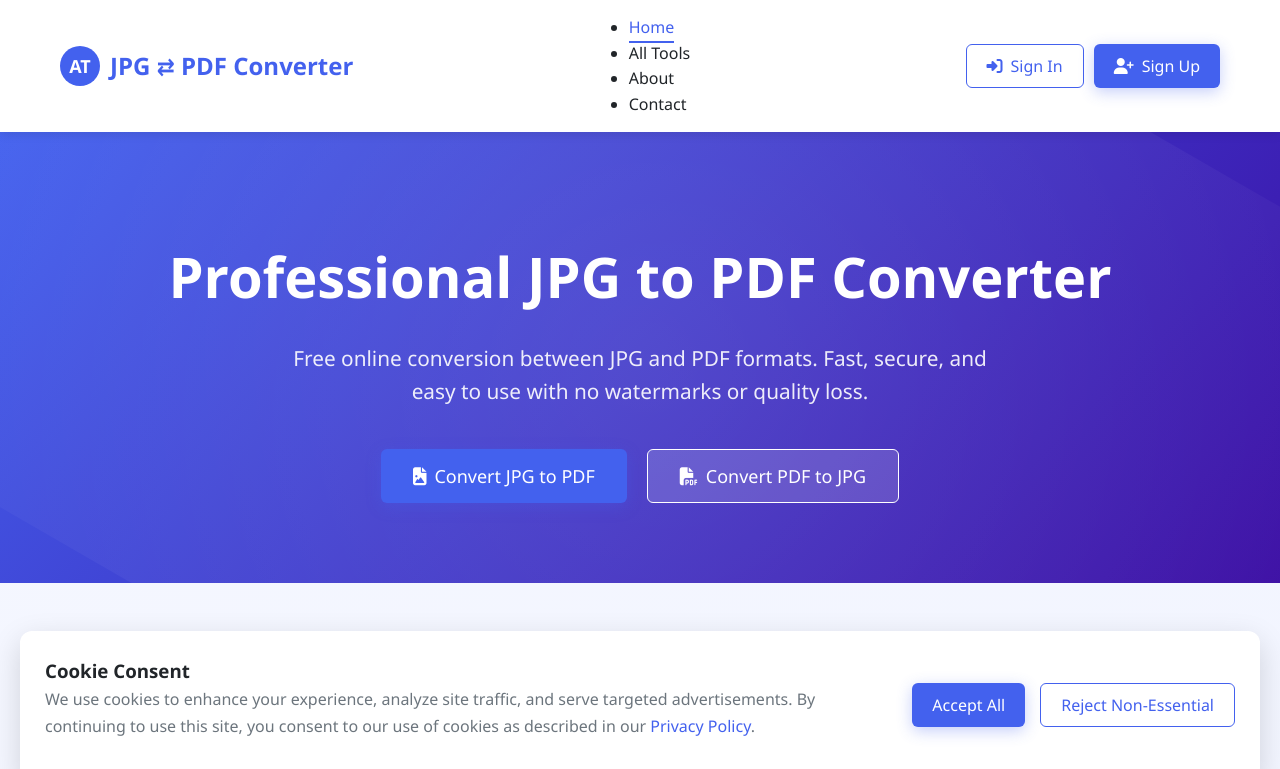
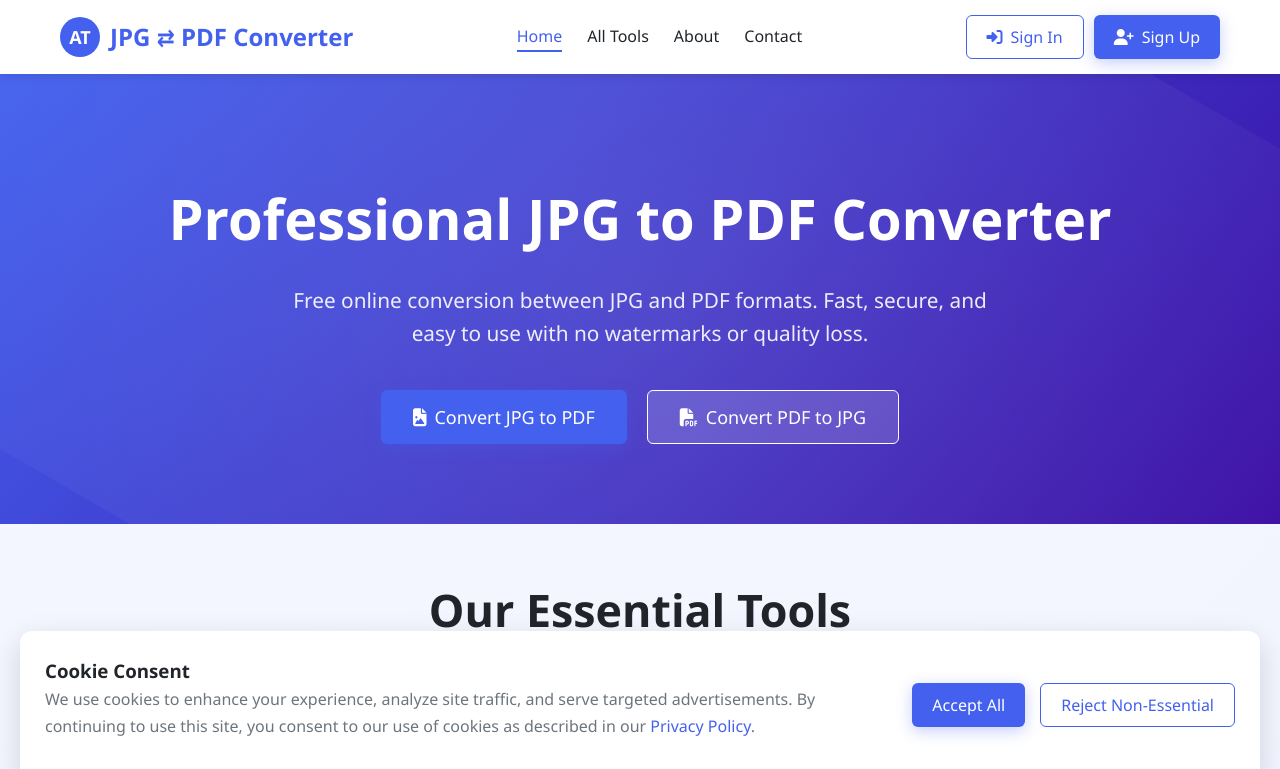
Before and after one commit to nandangupta845433/AT-JPG-to-PDF-Convert, a plain HTML site: page index.html in a window 1280 px wide. Shown: the top 769 px of the page. Drawn offline with Linux system fonts and the light colour scheme.

Commit message:
added index.html

```diff
--- a/index.html
+++ b/index.html
@@ -92,10 +92,6 @@
             font-weight: bold;
             font-size: 18px;
         }
-
-        <header>
-  <img src="images/logo.jpeg" alt="Logo" class="logo">
-</header>
 
         nav ul {
             display: flex;
```
